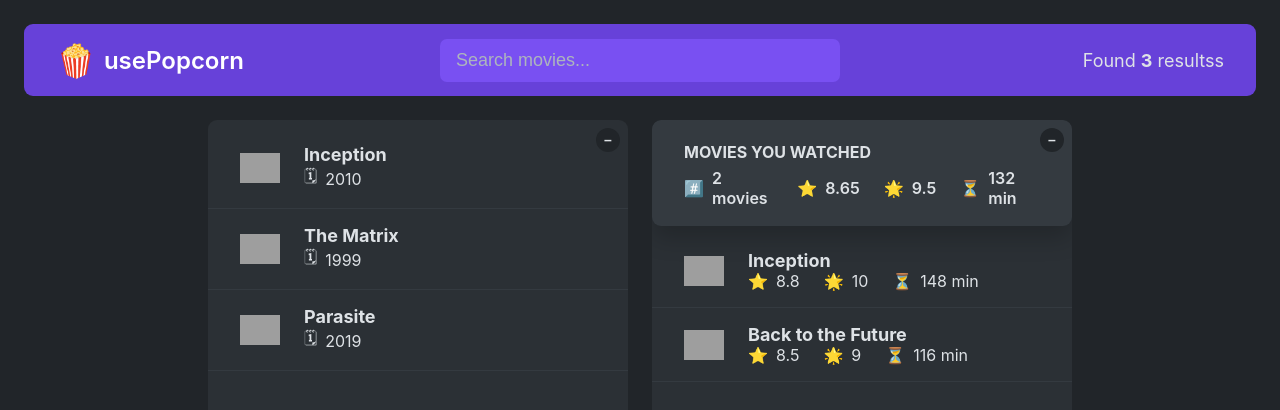
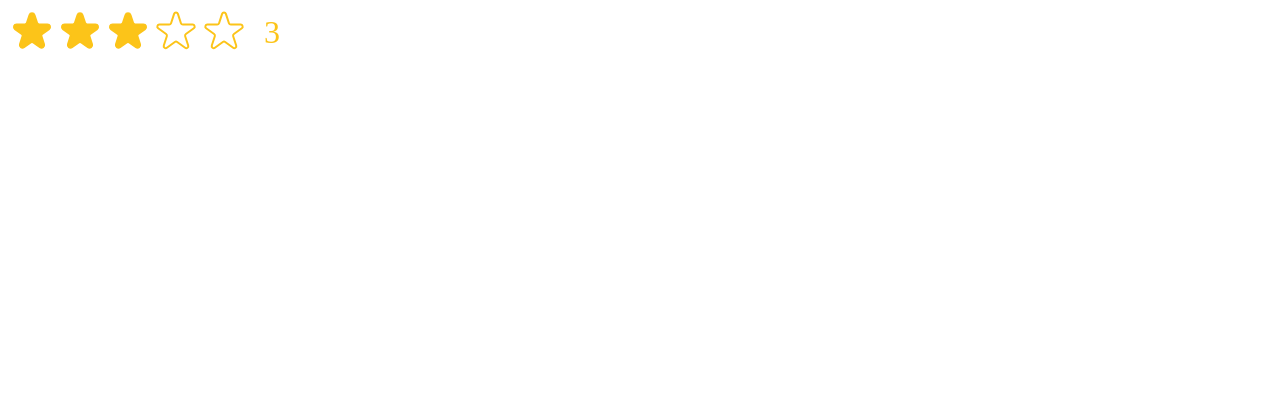
Before and after one commit to CbnMarian/witch-movie-to-watch-app, a React (Create React App) app: page / in a window 1280 px wide. Shown: the top 410 px of the page. Built offline with nearby package versions, Linux system fonts and the light colour scheme; grey boxes are pictures that could not be loaded.

Commit message:
new comp

```diff
--- a/src/index.js
+++ b/src/index.js
@@ -1,11 +1,11 @@
-import React from "react";
+import React, { useState } from "react";
 import ReactDOM from "react-dom/client";
-import "./index.css";
-import App from "./App";
+import StarRating from "./starRating";
 
 const root = ReactDOM.createRoot(document.getElementById("root"));
 root.render(
   <React.StrictMode>
-    <App />
+    {/* <App /> */}
+    <StarRating maxRating={5} defaultRating={3} />
   </React.StrictMode>
 );
--- /dev/null
+++ b/src/starRating.js
@@ -0,0 +1,106 @@
+import React, { useState } from "react";
+import PropTypes from "prop-types";
+
+const containerStyle = {
+  display: "flex",
+  alignItems: "center",
+  gap: "16px",
+};
+
+const starContainerStyle = {
+  display: "flex",
+};
+
+StarRating.propTypes = {
+  maxRating: PropTypes.number,
+};
+
+export default function StarRating({
+  maxRating = 5,
+  color = "#fcc419",
+  size = 48,
+  className = "",
+  messages = [],
+  defaultRating = 0,
+  onSetRating,
+}) {
+  const [rating, setRating] = useState(defaultRating);
+  const [tempRating, setTempRating] = useState(0);
+
+  function handleRating(rating) {
+    setRating(rating);
+    onSetRating(rating);
+  }
+
+  const textStyle = {
+    lineHeight: "1",
+    margin: "0",
+    color,
+    fontSize: `${size / 1.5}px`,
+  };
+  return (
+    <div style={containerStyle} className={className}>
+      <div style={starContainerStyle}>
+        {Array.from({ length: maxRating }, (_, i) => (
+          <Star
+            key={i}
+            full={tempRating ? tempRating >= i + 1 : rating >= i + 1}
+            onRate={() => handleRating(i + 1)}
+            onHoverIn={() => setTempRating(i + 1)}
+            onHoverOut={() => setTempRating(0)}
+            color={color}
+            size={size}
+          />
+        ))}
+      </div>
+      <p style={textStyle}>
+        {messages.length === maxRating
+          ? messages[tempRating ? tempRating - 1 : rating - 1]
+          : tempRating || rating || ""}
+      </p>
+    </div>
+  );
+}
+
+function Star({ onRate, full, onHoverIn, onHoverOut, color, size }) {
+  const starStyle = {
+    width: `${size}px`,
+    height: `${size}px`,
+    display: "block",
+    cursor: "pointer",
+  };
+  return (
+    <span
+      role="button"
+      style={starStyle}
+      onClick={onRate}
+      onMouseEnter={onHoverIn}
+      onMouseLeave={onHoverOut}
+    >
+      {full ? (
+        <svg
+          xmlns="http://www.w3.org/2000/svg"
+          viewBox="0 0 20 20"
+          fill={color}
+          stroke={color}
+        >
+          <path d="M9.049 2.927c.3-.921 1.603-.921 1.902 0l1.07 3.292a1 1 0 00.95.69h3.462c.969 0 1.371 1.24.588 1.81l-2.8 2.034a1 1 0 00-.364 1.118l1.07 3.292c.3.921-.755 1.688-1.54 1.118l-2.8-2.034a1 1 0 00-1.175 0l-2.8 2.034c-.784.57-1.838-.197-1.539-1.118l1.07-3.292a1 1 0 00-.364-1.118L2.98 8.72c-.783-.57-.38-1.81.588-1.81h3.461a1 1 0 00.951-.69l1.07-3.292z" />
+        </svg>
+      ) : (
+        <svg
+          xmlns="http://www.w3.org/2000/svg"
+          fill="none"
+          viewBox="0 0 24 24"
+          stroke={color}
+        >
+          <path
+            strokeLinecap="round"
+            strokeLinejoin="round"
+            strokeWidth="{2}"
+            d="M11.049 2.927c.3-.921 1.603-.921 1.902 0l1.519 4.674a1 1 0 00.95.69h4.915c.969 0 1.371 1.24.588 1.81l-3.976 2.888a1 1 0 00-.363 1.118l1.518 4.674c.3.922-.755 1.688-1.538 1.118l-3.976-2.888a1 1 0 00-1.176 0l-3.976 2.888c-.783.57-1.838-.197-1.538-1.118l1.518-4.674a1 1 0 00-.363-1.118l-3.976-2.888c-.784-.57-.38-1.81.588-1.81h4.914a1 1 0 00.951-.69l1.519-4.674z"
+          />
+        </svg>
+      )}
+    </span>
+  );
+}
```
